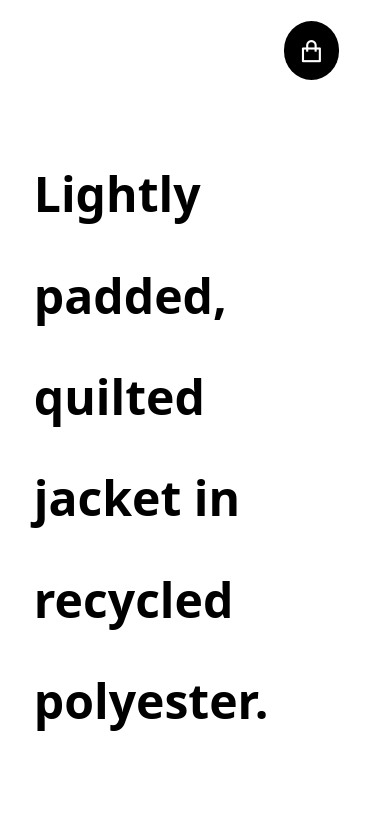
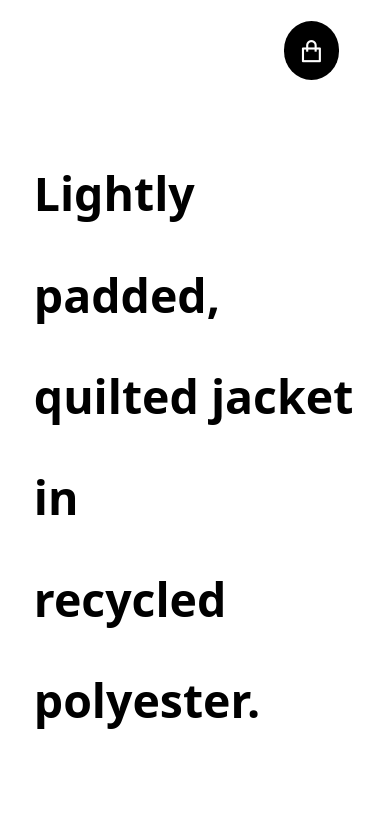
Before and after one commit to 3kapil/newdribble, a plain HTML site: page index.html in a window 390 px wide. Shown: the top 824 px of the page. Drawn offline with nearby package versions, Linux system fonts and the light colour scheme.

Commit message:
Update style.css

```diff
--- a/style.css
+++ b/style.css
@@ -126,7 +126,7 @@ body {
   }
   .center h1 {
     /* background-color: aquamarine; */
-    font-size: 5.7vh;
+    font-size: 5.5vh;
     font-weight: 600;
     line-height: 12vh;
     margin: 0vh;
```
